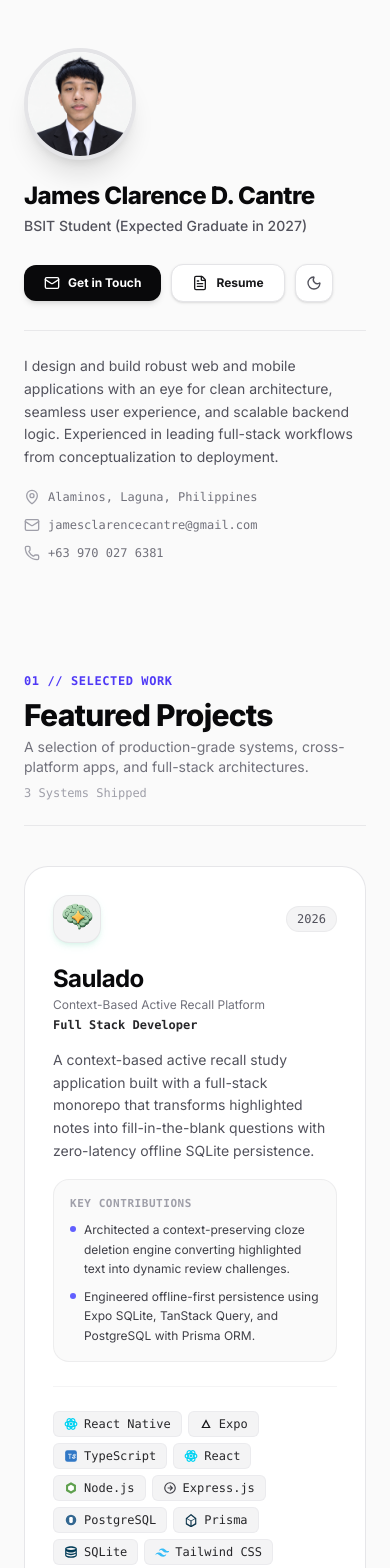
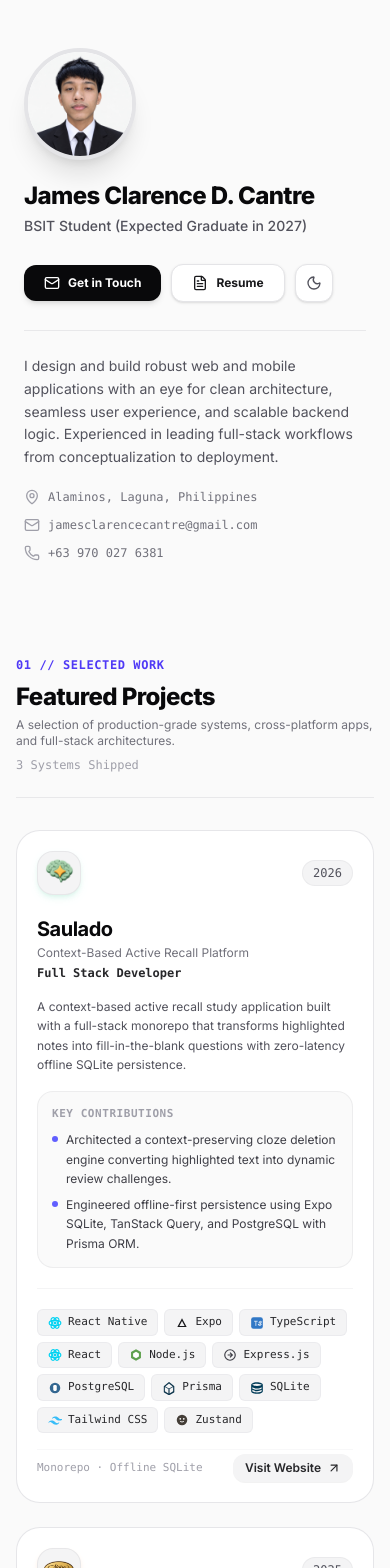
Before and after one commit to ertnac/portfolio, a React (Vite) app: page / in a window 390 px wide. Shown: the top 1568 px of the page. Built offline with nearby package versions, Linux system fonts and the light colour scheme.

Commit message:
feat: enhance 3-project card responsiveness across mobile, tablet, and widescreen breakpoints

```diff
--- a/src/components/ProjectsSection.jsx
+++ b/src/components/ProjectsSection.jsx
@@ -5,7 +5,7 @@ import { TechIcon } from './TechIcon';
 const ProjectLogo = ({ projectId }) => {
   if (projectId === 'saulado') {
     return (
-      <div className="w-12 h-12 rounded-2xl bg-zinc-100 dark:bg-zinc-800/90 border border-zinc-200/80 dark:border-zinc-700/80 p-1.5 flex items-center justify-center shadow-md shadow-emerald-500/10 overflow-hidden shrink-0">
+      <div className="w-11 h-11 sm:w-12 sm:h-12 rounded-2xl bg-zinc-100 dark:bg-zinc-800/90 border border-zinc-200/80 dark:border-zinc-700/80 p-1.5 flex items-center justify-center shadow-md shadow-emerald-500/10 overflow-hidden shrink-0">
         <img
           src="/saulado-logo.png"
           alt="Saulado App Logo"
@@ -17,7 +17,7 @@ const ProjectLogo = ({ projectId }) => {
 
   if (projectId === 'mapos-catering') {
     return (
-      <div className="w-12 h-12 rounded-2xl bg-zinc-100 dark:bg-zinc-800/90 border border-zinc-200/80 dark:border-zinc-700/80 p-1.5 flex items-center justify-center shadow-md shadow-orange-500/10 overflow-hidden shrink-0">
+      <div className="w-11 h-11 sm:w-12 sm:h-12 rounded-2xl bg-zinc-100 dark:bg-zinc-800/90 border border-zinc-200/80 dark:border-zinc-700/80 p-1.5 flex items-center justify-center shadow-md shadow-orange-500/10 overflow-hidden shrink-0">
         <img
           src="/mapos-logo.png"
           alt="Mapos Catering Logo"
@@ -29,7 +29,7 @@ const ProjectLogo = ({ projectId }) => {
 
   // virtu-gallery
   return (
-    <div className="w-12 h-12 rounded-2xl bg-zinc-950 dark:bg-zinc-900 border border-amber-500/30 p-1 flex items-center justify-center shadow-md shadow-amber-500/10 overflow-hidden shrink-0">
+    <div className="w-11 h-11 sm:w-12 sm:h-12 rounded-2xl bg-zinc-950 dark:bg-zinc-900 border border-amber-500/30 p-1 flex items-center justify-center shadow-md shadow-amber-500/10 overflow-hidden shrink-0">
       <img
         src="/virtu-logo.svg"
         alt="Virtu Gallery Logo"
@@ -41,8 +41,8 @@ const ProjectLogo = ({ projectId }) => {
 
 export const ProjectsSection = ({ projects }) => {
   return (
-    <section id="projects" className="py-16 scroll-mt-20">
-      <div className="w-full max-w-7xl mx-auto px-6 sm:px-10 lg:px-12 space-y-10">
+    <section id="projects" className="py-12 sm:py-16 scroll-mt-20">
+      <div className="w-full max-w-7xl mx-auto px-4 sm:px-6 md:px-8 lg:px-10 xl:px-12 space-y-8 sm:space-y-10">
 
         {/* Section Header */}
         <div className="space-y-2 border-b border-zinc-200/80 dark:border-zinc-800/80 pb-6">
@@ -51,22 +51,26 @@ export const ProjectsSection = ({ projects }) => {
           </div>
           <div className="flex flex-col sm:flex-row sm:items-end justify-between gap-2">
             <div>
-              <h2 className="text-3xl sm:text-4xl font-extrabold tracking-tight text-zinc-950 dark:text-white">
+              <h2 className="text-2xl sm:text-3xl md:text-4xl font-extrabold tracking-tight text-zinc-950 dark:text-white">
                 Featured Projects
               </h2>
-              <p className="text-sm sm:text-base text-zinc-500 dark:text-zinc-400 mt-1 max-w-2xl">
+              <p className="text-xs sm:text-sm md:text-base text-zinc-500 dark:text-zinc-400 mt-1 max-w-2xl">
                 A selection of production-grade systems, cross-platform apps, and full-stack architectures.
               </p>
             </div>
-            <span className="text-xs font-mono text-zinc-400">
+            <span className="text-xs font-mono text-zinc-400 self-start sm:self-auto">
               {projects.length} Systems Shipped
             </span>
           </div>
         </div>
 
-        {/* Project Cards Grid (Full-Width Responsive 3-Column) */}
-        <div className="grid grid-cols-1 md:grid-cols-2 lg:grid-cols-3 gap-8">
-          {projects.map((project) => (
+        {/* Responsive Project Cards Grid:
+            Mobile (<768px): 1 col
+            Tablet (768px-1023px): 2 cols, with 1st card spanning 2 cols for complete balance (no orphan card)
+            Desktop (>=1024px): 3 cols evenly balanced
+        */}
+        <div className="grid grid-cols-1 md:grid-cols-2 lg:grid-cols-3 gap-6 lg:gap-6 xl:gap-8 items-stretch">
+          {projects.map((project, idx) => (
             <article
               key={project.id}
               onClick={() => {
@@ -83,12 +87,14 @@ export const ProjectsSection = ({ projects }) => {
               tabIndex={0}
               role="link"
               aria-label={`Open ${project.title} live website in a new tab`}
-              className="group flex flex-col justify-between rounded-3xl bg-white dark:bg-zinc-900/60 border border-zinc-200/90 dark:border-zinc-800/80 p-7 sm:p-8 hover:border-zinc-400/80 dark:hover:border-zinc-700 transition-all duration-300 hover:shadow-2xl dark:hover:shadow-zinc-950/80 hover:-translate-y-1.5 cursor-pointer focus:outline-none focus:ring-2 focus:ring-indigo-500/50"
+              className={`group flex flex-col justify-between rounded-3xl bg-white dark:bg-zinc-900/60 border border-zinc-200/90 dark:border-zinc-800/80 p-5 sm:p-6 md:p-7 xl:p-8 hover:border-zinc-400/80 dark:hover:border-zinc-700 transition-all duration-300 hover:shadow-2xl dark:hover:shadow-zinc-950/80 hover:-translate-y-1.5 cursor-pointer focus:outline-none focus:ring-2 focus:ring-indigo-500/50 h-full ${
+                idx === 0 ? 'md:col-span-2 lg:col-span-1' : 'md:col-span-1'
+              }`}
             >
               {/* Card Top Details */}
-              <div className="space-y-4">
+              <div className="space-y-4 flex-1">
 
-                {/* Clean Logo Header (AI-slop tags removed) */}
+                {/* Clean Logo Header */}
                 <div className="flex items-center justify-between">
                   <ProjectLogo projectId={project.id} />
                   <span className="text-xs font-mono font-medium px-2.5 py-1 rounded-full bg-zinc-100 dark:bg-zinc-800 text-zinc-600 dark:text-zinc-300 border border-zinc-200/60 dark:border-zinc-700/60">
@@ -98,10 +104,10 @@ export const ProjectsSection = ({ projects }) => {
 
                 {/* Title & Role */}
                 <div className="pt-1">
-                  <h3 className="text-2xl font-bold tracking-tight text-zinc-950 dark:text-white group-hover:text-indigo-600 dark:group-hover:text-indigo-400 transition-colors">
+                  <h3 className="text-xl sm:text-2xl font-bold tracking-tight text-zinc-950 dark:text-white group-hover:text-indigo-600 dark:group-hover:text-indigo-400 transition-colors">
                     {project.title}
                   </h3>
-                  <p className="text-xs text-zinc-500 dark:text-zinc-400 mt-0.5">
+                  <p className="text-xs sm:text-[13px] text-zinc-500 dark:text-zinc-400 mt-0.5">
                     {project.subtitle}
                   </p>
                   <p className="text-xs font-semibold text-zinc-800 dark:text-zinc-200 mt-1 font-mono">
@@ -110,16 +116,16 @@ export const ProjectsSection = ({ projects }) => {
                 </div>
 
                 {/* Narrative Summary */}
-                <p className="text-sm text-zinc-600 dark:text-zinc-300 leading-relaxed">
+                <p className="text-xs sm:text-sm text-zinc-600 dark:text-zinc-300 leading-relaxed">
                   {project.summary}
                 </p>
 
                 {/* Key Implementation Highlights */}
-                <div className="bg-zinc-50 dark:bg-zinc-950/50 rounded-2xl p-4 border border-zinc-200/60 dark:border-zinc-850 space-y-2">
+                <div className="bg-zinc-50 dark:bg-zinc-950/50 rounded-2xl p-3.5 sm:p-4 border border-zinc-200/60 dark:border-zinc-850 space-y-2">
                   <span className="text-[11px] font-mono font-semibold uppercase tracking-wider text-zinc-400 dark:text-zinc-500 block">
                     Key Contributions
                   </span>
-                  <ul className="space-y-2 text-xs text-zinc-700 dark:text-zinc-300">
+                  <ul className="space-y-1.5 sm:space-y-2 text-xs text-zinc-700 dark:text-zinc-300">
                     {project.points.slice(0, 2).map((point, pIdx) => (
                       <li key={pIdx} className="flex items-start gap-2 leading-relaxed">
                         <span className="w-1.5 h-1.5 rounded-full bg-indigo-500 shrink-0 mt-1.5" />
@@ -131,12 +137,12 @@ export const ProjectsSection = ({ projects }) => {
               </div>
 
               {/* Card Footer: Tech Stack with Icons & Action Link */}
-              <div className="pt-6 mt-6 border-t border-zinc-100 dark:border-zinc-800/80 space-y-4">
-                <div className="flex flex-wrap gap-1.5">
+              <div className="pt-5 mt-5 sm:pt-6 sm:mt-6 border-t border-zinc-100 dark:border-zinc-800/80 space-y-4">
+                <div className="flex flex-wrap gap-1.5 sm:gap-2">
                   {project.techStack.map((tech) => (
                     <span
                       key={tech}
-                      className="inline-flex items-center gap-1.5 px-2.5 py-1 rounded-md text-xs font-mono font-medium bg-zinc-100 dark:bg-zinc-800 text-zinc-800 dark:text-zinc-200 border border-zinc-200/50 dark:border-zinc-700/50"
+                      className="inline-flex items-center gap-1.5 px-2.5 py-1 rounded-md text-[11px] sm:text-xs font-mono font-medium bg-zinc-100 dark:bg-zinc-800 text-zinc-800 dark:text-zinc-200 border border-zinc-200/50 dark:border-zinc-700/50"
                     >
                       <TechIcon name={tech} className="w-3.5 h-3.5 shrink-0" />
                       <span>{tech}</span>
@@ -144,8 +150,11 @@ export const ProjectsSection = ({ projects }) => {
                   ))}
                 </div>
 
-                <div className="flex items-center justify-between pt-1">
-                  <span className="text-xs font-mono text-zinc-400">
+                <div className="flex items-center justify-between gap-2 pt-1 border-t border-zinc-100/60 dark:border-zinc-800/40">
+                  <span
+                    className="text-[11px] sm:text-xs font-mono text-zinc-400 dark:text-zinc-500 truncate"
+                    title={project.stats}
+                  >
                     {project.stats}
                   </span>
                   <a
@@ -153,10 +162,10 @@ export const ProjectsSection = ({ projects }) => {
                     target="_blank"
                     rel="noopener noreferrer"
                     onClick={(e) => e.stopPropagation()}
-                    className="inline-flex items-center gap-1.5 px-3 py-1.5 rounded-xl text-xs font-semibold text-zinc-800 dark:text-zinc-200 bg-zinc-100 hover:bg-zinc-200 dark:bg-zinc-800 dark:hover:bg-zinc-700 hover:text-indigo-600 dark:hover:text-indigo-400 transition-all group/btn cursor-pointer"
+                    className="inline-flex items-center gap-1.5 px-3 py-1.5 rounded-xl text-xs font-semibold text-zinc-800 dark:text-zinc-200 bg-zinc-100 hover:bg-zinc-200 dark:bg-zinc-800 dark:hover:bg-zinc-700 hover:text-indigo-600 dark:hover:text-indigo-400 transition-all group/btn cursor-pointer shrink-0 whitespace-nowrap shadow-2xs hover:shadow-xs active:scale-95"
                   >
                     <span>Visit Website</span>
-                    <ArrowUpRight className="w-3.5 h-3.5 transition-transform group-hover/btn:translate-x-0.5 group-hover/btn:-translate-y-0.5" />
+                    <ArrowUpRight className="w-3.5 h-3.5 transition-transform group-hover/btn:translate-x-0.5 group-hover/btn:-translate-y-0.5 shrink-0" />
                   </a>
                 </div>
               </div>
```
